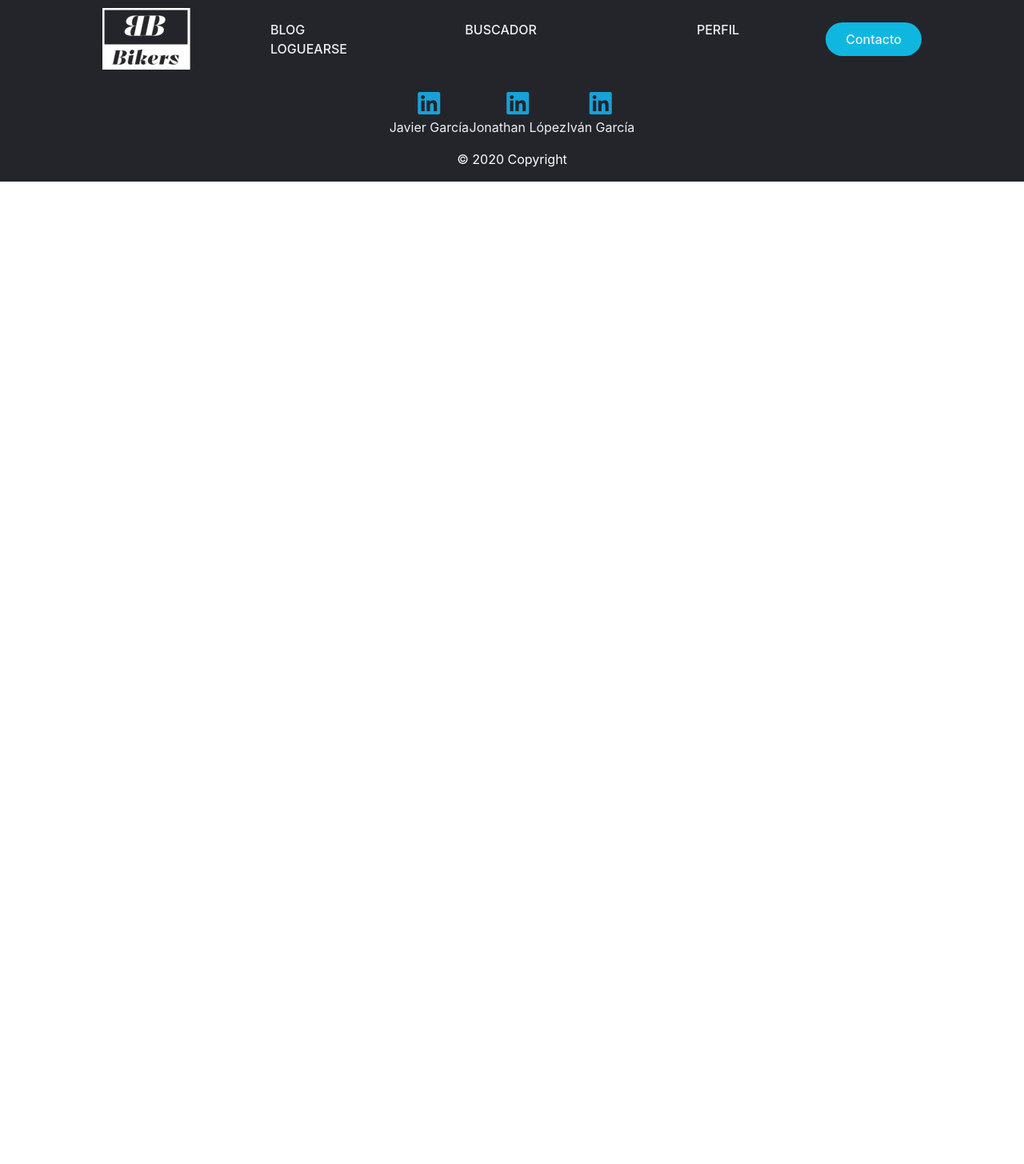
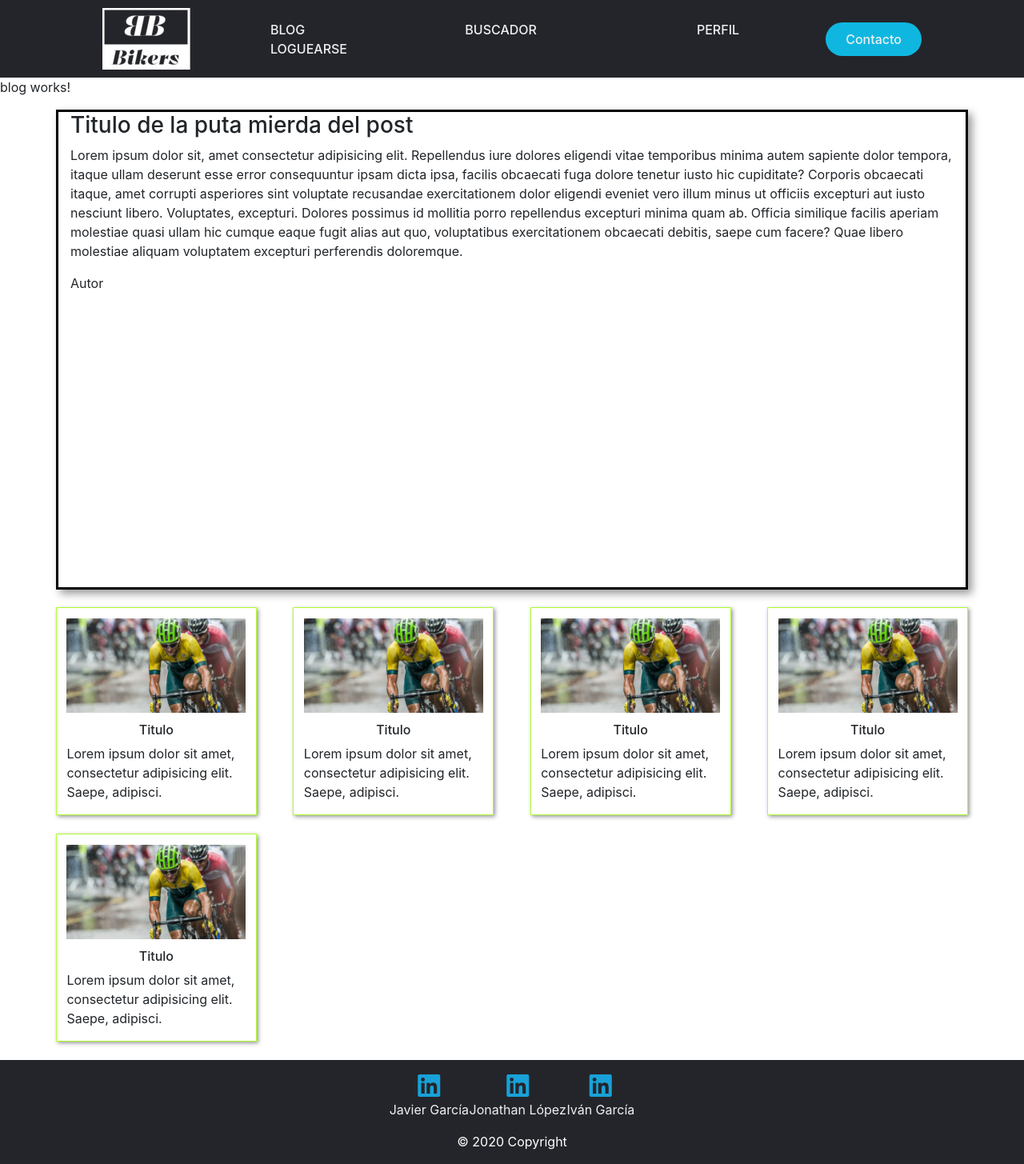
Before and after one commit to jgarciagonj97/bikers_angular, an Angular app in the folder ProyectoFinal-Angular/: page /blog/1 in a window 1280 px wide. Before the commit this address led to /. Shown: the whole page at 80% size. Before the commit the page ends 800 px from the top, so only its background shows below. Built offline with nearby package versions, Linux system fonts and the light colour scheme.

Commit message:
Página post hecha. Falta más diseño a final de proyecto.

```diff
--- a/ProyectoFinal-Angular/src/app/app.component.html
+++ b/ProyectoFinal-Angular/src/app/app.component.html
@@ -1,5 +1,5 @@
 <div class="container-fluid">
-  <header>
+  <header *ngIf="href!=='http://localhost:4200/principal'">
     <!-- Menu de navegacion -->
 
     <img class="logo" src="assets/img/logo_size_invert.jpg" [routerLink]="['/home']">
--- a/ProyectoFinal-Angular/src/app/app.component.ts
+++ b/ProyectoFinal-Angular/src/app/app.component.ts
@@ -1,6 +1,4 @@
 import { Component } from '@angular/core';
-import { ActivatedRoute } from '@angular/router';
-
 
 
 @Component({
@@ -9,5 +7,10 @@ import { ActivatedRoute } from '@angular/router';
   styleUrls: ['./app.component.css']
 })
 export class AppComponent {
-  title = 'ProyectoFinal-Angular';
+
+  href: string;
+
+  ngOnInit() {
+    this.href = window.location.href;
+  }
 }
--- a/ProyectoFinal-Angular/src/app/componentes/blog/blog.component.html
+++ b/ProyectoFinal-Angular/src/app/componentes/blog/blog.component.html
@@ -1 +1,2 @@
 <p>blog works!</p>
+<router-outlet></router-outlet>
--- a/ProyectoFinal-Angular/src/app/componentes/post/post.component.css
+++ b/ProyectoFinal-Angular/src/app/componentes/post/post.component.css
@@ -0,0 +1,36 @@
+img{
+    width: 100%;
+    height: auto;
+}
+
+.post{
+    height: 600px;
+    border: 3px solid black;
+    box-shadow: 5px 5px 10px #999;
+}
+
+.relacionados{
+    display: flex;
+    flex-wrap: wrap;
+    justify-content: space-between;
+    margin-top: 2%;
+}
+
+.articulo{
+    border: 1px solid greenyellow;
+    width: 22%;
+    margin-bottom: 2%;
+    box-shadow: 2px 2px 5px #999;
+}
+
+.articulo img{
+    padding: 5%;
+}
+
+.articulo h6{
+    text-align: center;
+}
+
+.articulo p{
+    padding: 0 5%;
+}
--- a/ProyectoFinal-Angular/src/app/componentes/post/post.component.html
+++ b/ProyectoFinal-Angular/src/app/componentes/post/post.component.html
@@ -1 +1,43 @@
-<p>post works!</p>
+<div class="container">
+    <div class="row">
+        <div class="post col-lg-12">
+            <h3>Titulo de la puta mierda del post</h3>
+            <p>Lorem ipsum dolor sit, amet consectetur adipisicing elit. Repellendus iure dolores eligendi vitae
+                temporibus minima autem sapiente dolor tempora, itaque ullam deserunt esse error consequuntur ipsam
+                dicta ipsa, facilis obcaecati fuga dolore tenetur iusto hic cupiditate? Corporis obcaecati itaque, amet
+                corrupti asperiores sint voluptate recusandae exercitationem dolor eligendi eveniet vero illum minus ut
+                officiis excepturi aut iusto nesciunt libero. Voluptates, excepturi. Dolores possimus id mollitia porro
+                repellendus excepturi minima quam ab. Officia similique facilis aperiam molestiae quasi ullam hic cumque
+                eaque fugit alias aut quo, voluptatibus exercitationem obcaecati debitis, saepe cum facere? Quae libero
+                molestiae aliquam voluptatem excepturi perferendis doloremque.</p>
+            <p>Autor</p>
+        </div>
+    </div>
+    <div class="relacionados row">
+        <div class="articulo">
+            <img src="../../../assets/img/background.jpg">
+            <h6>Titulo</h6>
+            <p>Lorem ipsum dolor sit amet, consectetur adipisicing elit. Saepe, adipisci.</p>
+        </div>
+        <div class="articulo">
+            <img src="../../../assets/img/background.jpg">
+            <h6>Titulo</h6>
+            <p>Lorem ipsum dolor sit amet, consectetur adipisicing elit. Saepe, adipisci.</p>
+        </div>
+        <div class="articulo">
+            <img src="../../../assets/img/background.jpg">
+            <h6>Titulo</h6>
+            <p>Lorem ipsum dolor sit amet, consectetur adipisicing elit. Saepe, adipisci.</p>
+        </div>
+        <div class="articulo">
+            <img src="../../../assets/img/background.jpg">
+            <h6>Titulo</h6>
+            <p>Lorem ipsum dolor sit amet, consectetur adipisicing elit. Saepe, adipisci.</p>
+        </div>
+        <div class="articulo">
+            <img src="../../../assets/img/background.jpg">
+            <h6>Titulo</h6>
+            <p>Lorem ipsum dolor sit amet, consectetur adipisicing elit. Saepe, adipisci.</p>
+        </div>
+    </div>
+</div>
```
Also changed, not shown: ProyectoFinal-Angular/src/app/app-routing.module.ts (+5 -2 lines), ProyectoFinal-Angular/src/app/models/usuario.model.ts (line endings or trailing spaces).
